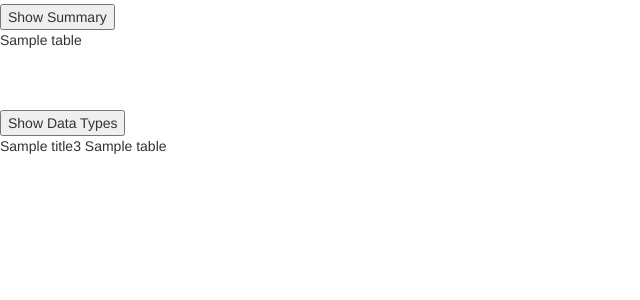
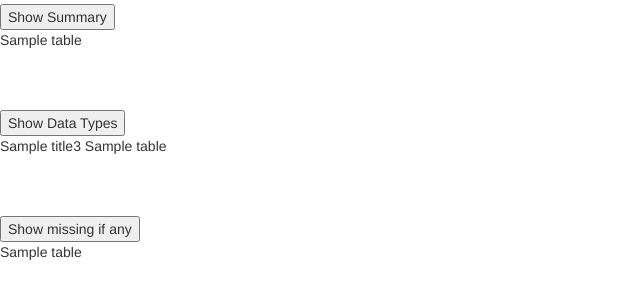
Before and after one commit to debjyoti003/Machine-Learning-Tool, a Flask app: template templates/upload.html in a window 1280 px wide. Shown: the part 170-470 px from the top of the page, without its empty margins (0-640 px from the left). Run offline with Flask 2, Linux system fonts and the light colour scheme; the template is opened without the code that fills it: most values are stand-ins (such as "Sample title", 1, 10 or a date in 2020); some libraries are stand-ins or nearby versions.

Commit message:
improvement done

```diff
--- a/app.py
+++ b/app.py
@@ -18,11 +18,12 @@ def upload():
         df = pd.DataFrame(data)
         df2 = pd.DataFrame(df.describe(include = 'all'))
         df3 = pd.DataFrame(df.dtypes)
+        df4 = pd.DataFrame(df.isnull().sum())
 
         # df3.columns = ['Column names', 'data_types']
         return render_template('upload.html', shape=df.shape, tables = [df.to_html(classes = 'data', header = "true")], titles = df.columns.values,
         describe_table = [df2.to_html(classes = 'data', header = "true")], titles2 = df2.columns.values, dtypes_table = [df3.to_html(classes = 'data', header = "true")],
-        title3 = ['Column names', 'data_types'])
+        title3 = ['Column names', 'data_types'], null_table = [df4.to_html(classes = 'data', header = "true")])
     return render_template('upload.html')
 
 if __name__ == "__main__":
--- a/templates/upload.html
+++ b/templates/upload.html
@@ -16,7 +16,7 @@
 Shape is: {{ shape }}
 <br>
 
-<button onclick="myFunction()">Show Data</button>
+<button onclick="myFunction('toggle1')">Show Data</button>
 
 <div class="table" id="toggle1">
 {% for table in tables %}
@@ -27,7 +27,7 @@ Shape is: {{ shape }}
 
 <br><br>
 
-<button onclick="myFunction2()">Show Summary</button>
+<button onclick="myFunction('toggle2')">Show Summary</button>
 
 <div class="table" id="toggle2">
     {% for table in describe_table %}
@@ -38,11 +38,22 @@ Shape is: {{ shape }}
 
 <br><br>
 
-<button onclick="myFunction3()">Show Data Types</button>
+<button onclick="myFunction('toggle3')">Show Data Types</button>
 
 <div class="table" id="toggle3">
     {% for table in dtypes_table %}
                 {{title3[loop.index]}}
+                {{ table|safe }}
+    {% endfor %}
+    </div>
+
+<br><br>
+
+<button onclick="myFunction('toggle4')">Show missing if any</button>
+
+<div class="table" id="toggle4">
+    {% for table in null_table %}
+                <!-- {{title3[loop.index]}} -->
                 {{ table|safe }}
     {% endfor %}
     </div>
@@ -52,8 +63,8 @@ Shape is: {{ shape }}
 </html>
 
 <script>
-    function myFunction() {
-      var x = document.getElementById("toggle1");
+    function myFunction(a) {
+      var x = document.getElementById(a);
       if (x.style.display === "none") {
         x.style.display = "block";
       } else {
@@ -61,21 +72,4 @@ Shape is: {{ shape }}
       }
     }
 
-    function myFunction2() {
-      var x = document.getElementById("toggle2");
-      if (x.style.display === "none") {
-        x.style.display = "block";
-      } else {
-        x.style.display = "none";
-      }
-    }
-
-    function myFunction3() {
-      var x = document.getElementById("toggle3");
-      if (x.style.display === "none") {
-        x.style.display = "block";
-      } else {
-        x.style.display = "none";
-      }
-    }
 </script>
```
